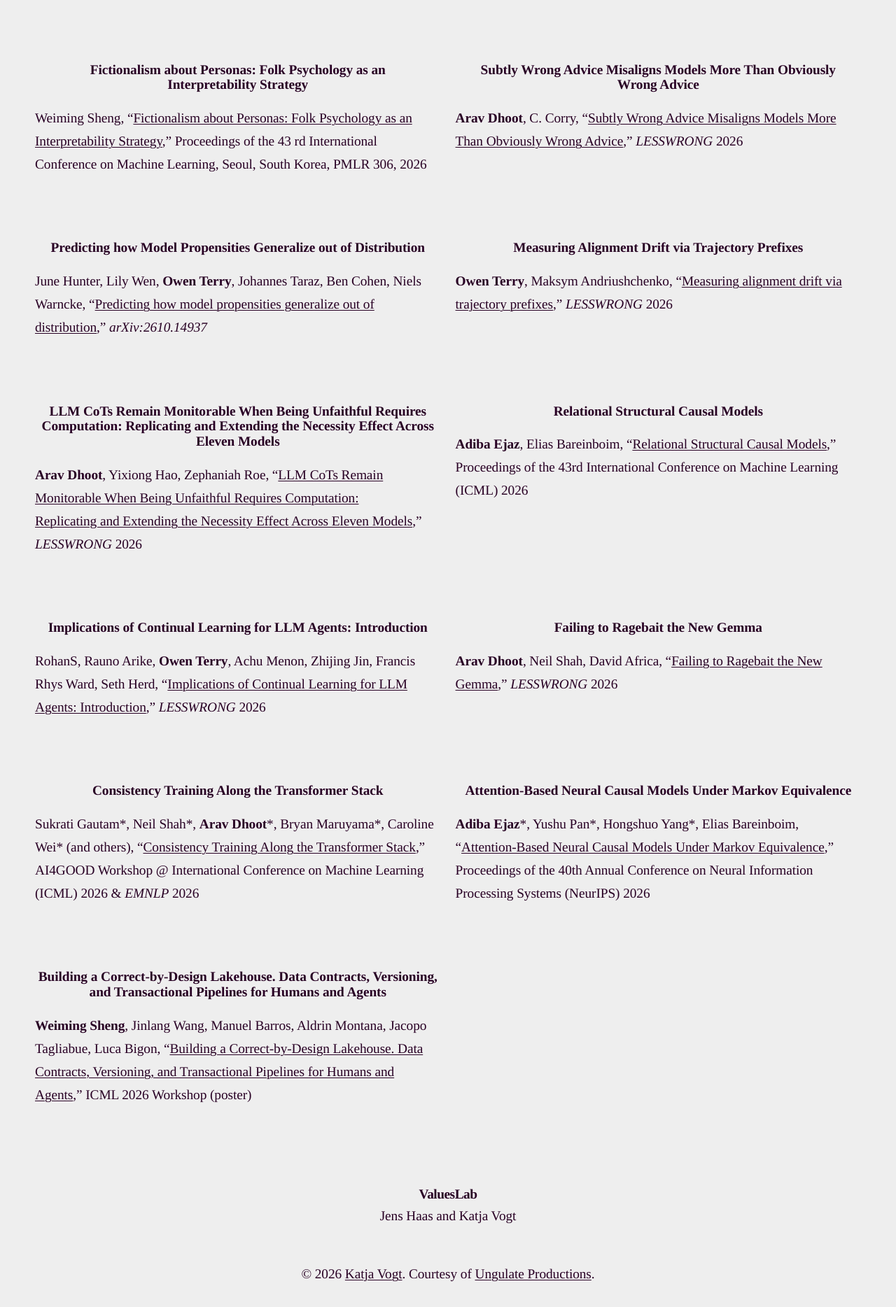
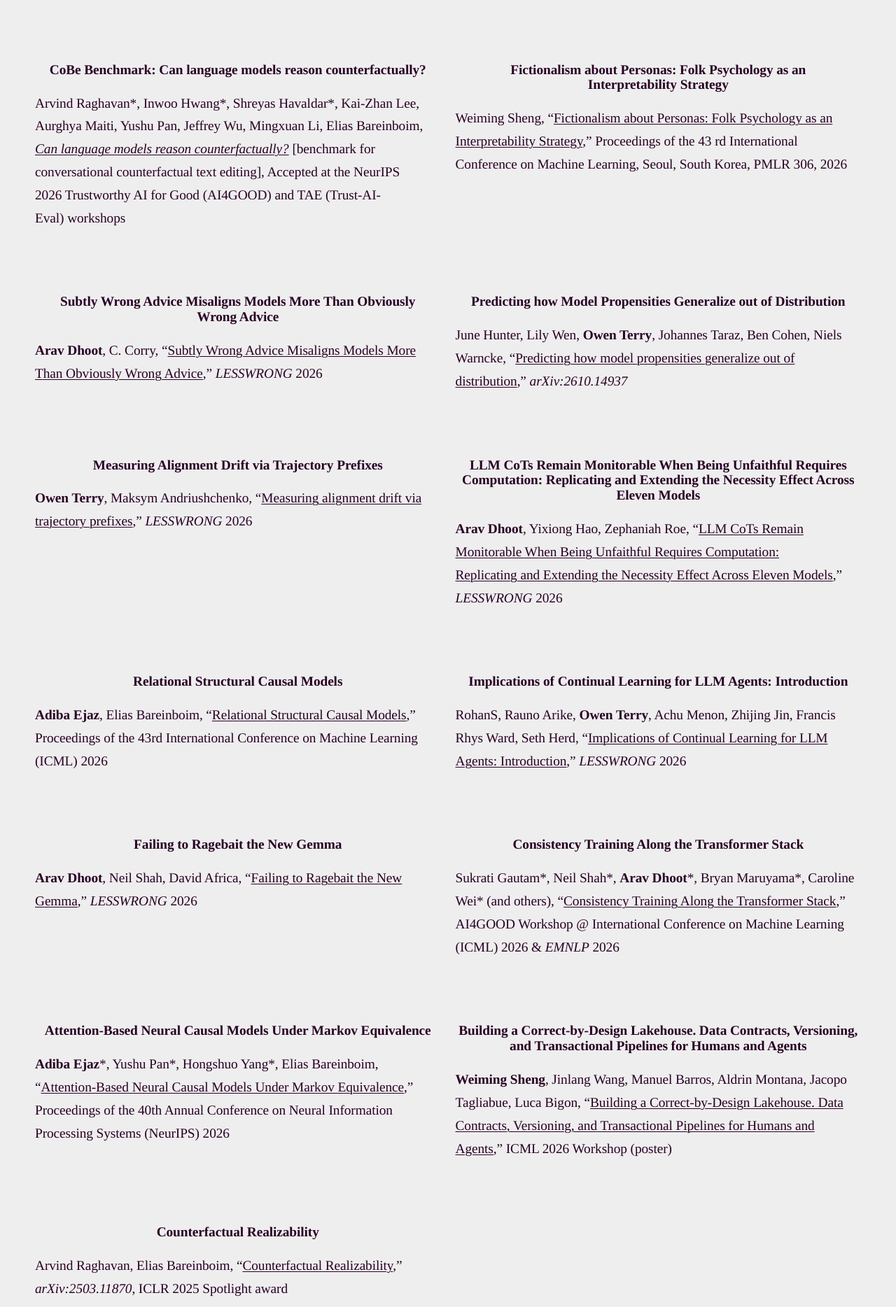
Before and after one commit to valueslab/valueslab.github.io, a plain HTML site: page contributor-publications/index.html in a window 1280 px wide. Shown: the part 412-2280 px from the top of the page at 70% size. Drawn offline with Linux system fonts and the light colour scheme.

Commit message:
more publications

```diff
--- a/contributor-publications/index.html
+++ b/contributor-publications/index.html
@@ -398,6 +398,16 @@ a{text-decoration-thickness:1px!important;text-underline-offset:.1em}:where(.wp-
 
 
 <div class="wp-block-group has-global-padding is-layout-constrained wp-block-group-is-layout-constrained">
+<h2 class="wp-block-heading has-text-align-center" id="cobe-can-language-models-reason-counterfactually">CoBe Benchmark: Can language models reason counterfactually?</h2>
+
+
+
+<p class="wp-block-paragraph">Arvind Raghavan*, Inwoo Hwang*, Shreyas Havaldar*, Kai-Zhan Lee, Aurghya Maiti, Yushu Pan, Jeffrey Wu, Mingxuan Li, Elias Bareinboim, <em><a href="https://cobe-bench.com/">Can language models reason counterfactually?</a></em> [benchmark for conversational counterfactual text editing], Accepted at the NeurIPS 2026 Trustworthy AI for Good (AI4GOOD) and TAE (Trust-AI-Eval) workshops</p>
+</div>
+
+
+
+<div class="wp-block-group has-global-padding is-layout-constrained wp-block-group-is-layout-constrained">
 <h2 class="wp-block-heading has-text-align-center wp-container-content-9d5fa06b" id="fictionalism-about-personas-folk-personas-as-an-interpretability-strategy">Fictionalism about Personas: Folk Psychology as an Interpretability Strategy</h2>
 
 
@@ -504,6 +514,16 @@ a{text-decoration-thickness:1px!important;text-underline-offset:.1em}:where(.wp-
 
 <p class="wp-container-content-69bc4bdf wp-block-paragraph"><strong>Weiming Sheng</strong>, Jinlang Wang, Manuel Barros, Aldrin Montana, Jacopo Tagliabue, Luca Bigon, “<a href="https://arxiv.org/abs/2602.02335">Building a Correct-by-Design Lakehouse. Data Contracts, Versioning, and Transactional Pipelines for Humans and Agents</a>,” ICML 2026 Workshop (poster)</p>
 </div>
+
+
+
+<div class="wp-block-group has-global-padding is-layout-constrained wp-block-group-is-layout-constrained">
+<h2 class="wp-block-heading has-text-align-center" id="counterfactual-realizability">Counterfactual Realizability</h2>
+
+
+
+<p class="wp-block-paragraph">Arvind Raghavan, Elias Bareinboim, “<a href="https://arxiv.org/abs/2503.11870">Counterfactual Realizability</a>,” <em>arXiv:2503.11870</em>, ICLR 2025 Spotlight award</p>
+</div>
 </div>
 </div></main>
 
```
